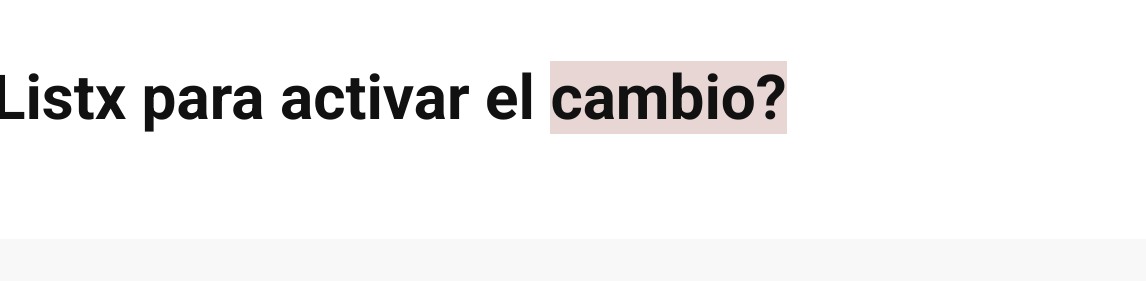
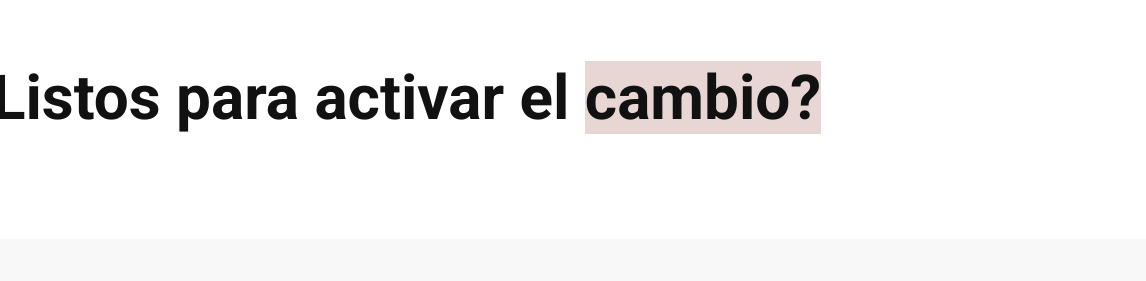
Before and after one commit to MakiHdz/tgwb, a plain HTML site: page contacto.html in a window 1280 px wide. Shown: the part 83-364 px from the top of the page, 134-1280 px from the left. Drawn offline with Linux system fonts and the light colour scheme; some packages are replaced by stand-ins of ours.

Commit message:
Update contacto.html

```diff
--- a/contacto.html
+++ b/contacto.html
@@ -176,7 +176,7 @@
 						<div class="column width-12">
 							<div class="title-container">
 								<div class="title-container-inner">
-									<h1 class="title-large">¿Listx para activar el  <span class="highlight">cambio? </span> </h1>
+									<h1 class="title-large">¿Listos para activar el  <span class="highlight">cambio? </span> </h1>
 								</div>
 							</div>
 						</div>
```
